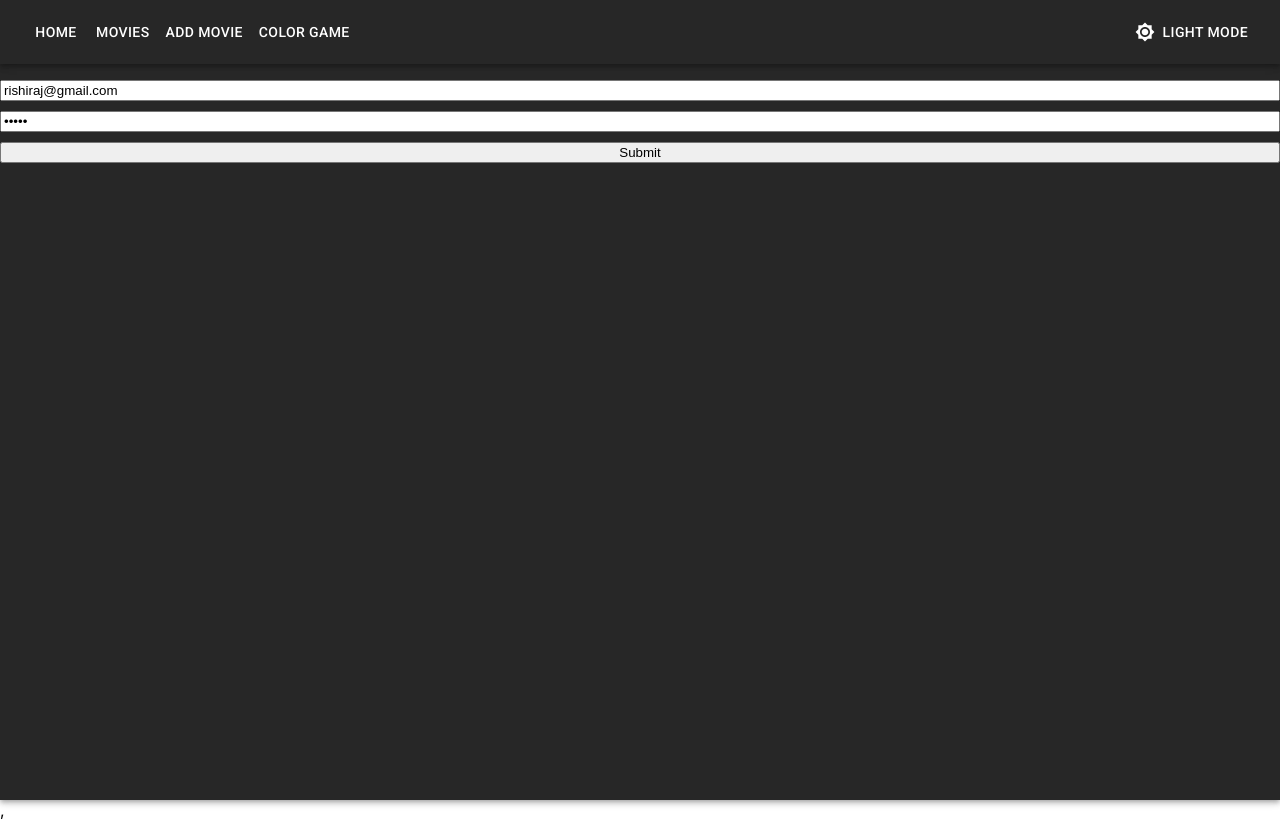
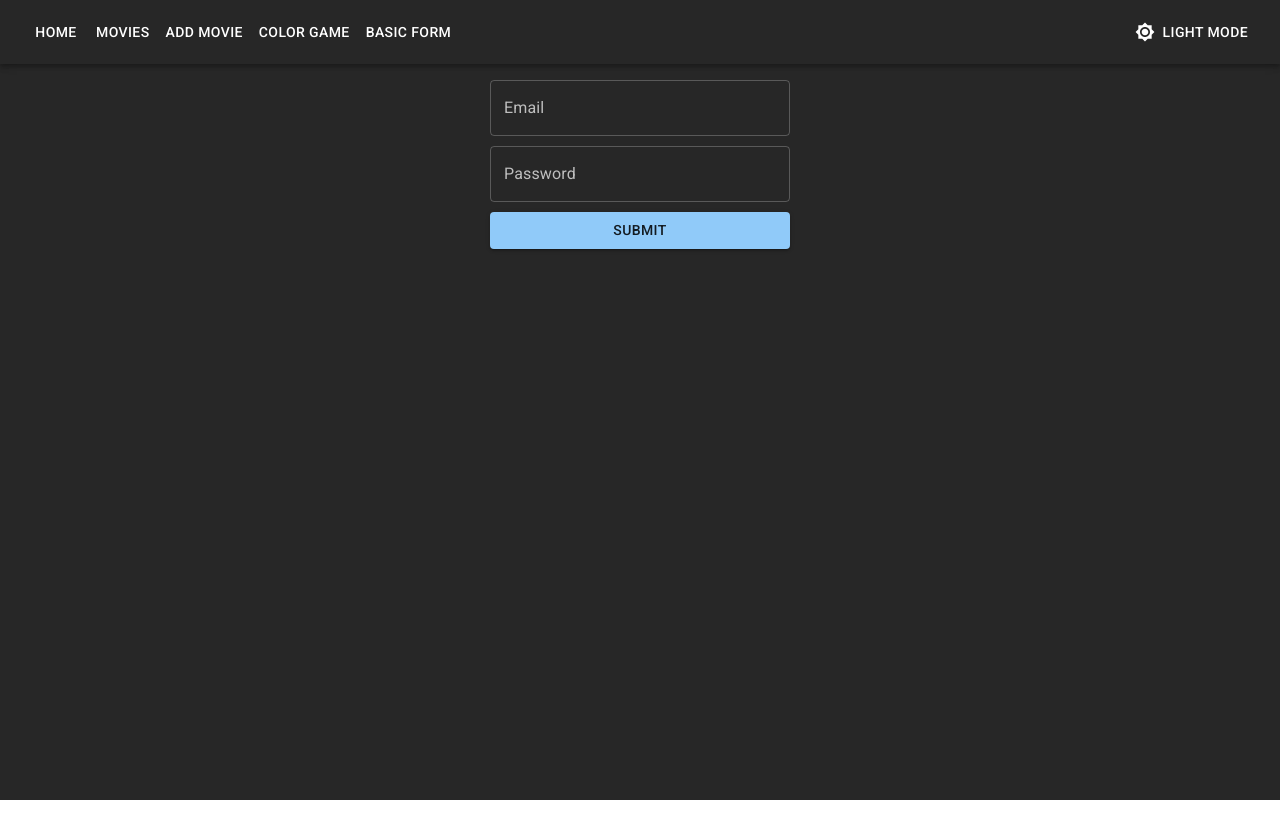
Before and after one commit to rishiraj-yuvaraj/router-app, a React (Create React App) app: page /basicform in a window 1280 px wide. Built offline with nearby package versions, Linux system fonts and the light colour scheme.

Commit message:
basicform alteration

```diff
--- a/src/App.css
+++ b/src/App.css
@@ -109,3 +109,8 @@
   flex-direction: column;
   gap: 10px;
 }
+
+.basicform-container{
+  width: 300px;
+  margin: 0 auto;
+}
--- a/src/App.js
+++ b/src/App.js
@@ -230,13 +230,14 @@ function App() {
           <Button color="inherit" onClick={()=>navigate("/films")}>Movies</Button>
           <Button color="inherit" onClick={()=>navigate("/movie/add")}>Add Movie</Button>
           <Button color="inherit" onClick={()=>navigate("/color-game")}>Color Game</Button>
+          <Button color="inherit" onClick={()=>navigate("/basicform")}>Basic Form</Button>
           <Button
           sx={{
             marginLeft : "auto",
           }}
           startIcon= {mode === 'dark' ? <Brightness7Icon /> : <Brightness4Icon />}
           color="inherit" onClick={()=>setMode(mode === "dark" ? "light" : "dark" )}>
-          {mode === "dark" ? "light" : "dark"} Mode</Button>
+          {mode === "dark" ? "light" : "dark"} Mode </Button>
         </Toolbar>
       </AppBar>
       </div>
--- a/src/BasicForm.js
+++ b/src/BasicForm.js
@@ -1,5 +1,7 @@
 import { useFormik } from 'formik';
 import * as yup from 'yup';
+import TextField from '@mui/material/TextField';
+import Button from '@mui/material/Button';
 
 export function BasicForm() {
 
@@ -9,25 +11,35 @@ export function BasicForm() {
   })
   const formik = useFormik({
     initialValues : {
-      email : "rishiraj@gmail.com",
-      password : "rishi",
+      email : "",
+      password : "",
     },
 
-    validationSchema : formValidationSchema,
-    onSubmit : (values) => {
+      validationSchema : formValidationSchema,
+      onSubmit : (values) => {
       console.log("your values are submitted", values);
     }
   })
 
 
   return (
+    <div className = "basicform-container">
     <form className = "basic-form" onSubmit = {formik.handleSubmit}>
-      <input name="email" type="email" placeholder="Email" value={formik.values.email} onChange ={formik.handleChange} onBlur = {formik.handleBlur} />
+     <TextField id="outlined-basic"
+          label="Email"
+          variant="outlined"
+          name="email" type="email" value={formik.values.email} onChange ={formik.handleChange} onBlur = {formik.handleBlur} />
       {formik.touched.email && formik.errors.email ? formik.errors.email : null}
-      <input name="password" type="password" placeholder="password" value={formik.values.password} onChange ={formik.handleChange} onBlur = {formik.handleBlur} />
+      {/* <input name="password" type="password" placeholder="password" value={formik.values.password} onChange ={formik.handleChange} onBlur = {formik.handleBlur} /> */}
+      <TextField id="outlined-basic"
+          label="Password"
+          variant="outlined"
+          name="password" type="password" value={formik.values.password} onChange ={formik.handleChange} onBlur = {formik.handleBlur} />
       {formik.touched.password && formik.errors.password ? formik.errors.password : null}
-      <button type="submit">Submit</button>
+      {/* <button type="submit">Submit</button> */}
+      <Button type="submit" variant="contained">Submit</Button>
     </form>
+    </div>
   );
 }
 
--- a/src/index.js
+++ b/src/index.js
@@ -10,7 +10,7 @@ root.render(
   <React.StrictMode>
     <BrowserRouter>
       <App />
-    </BrowserRouter>,
+    </BrowserRouter>
   </React.StrictMode>
 );
 
```
